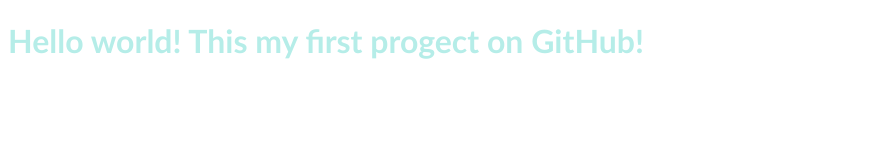
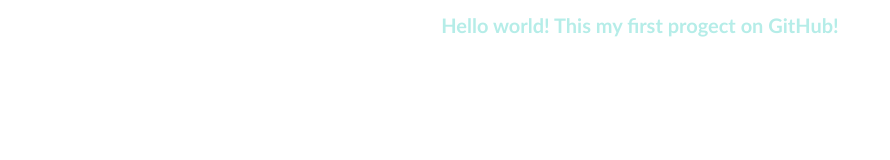
Before and after one commit to IxaneX10/Html, a plain HTML site: page index.html in a window 1280 px wide. Shown: the whole page, without its empty margins (0-890 px from the left). Drawn offline with Linux system fonts and the light colour scheme.

Commit message:
Изменения в css

```diff
--- a/index.html
+++ b/index.html
@@ -9,9 +9,6 @@
 </head>
 <body>
     <h1 class="hi">Hello world! This my first progect on GitHub!</h1>
-    <div class="container">
-        <p></p>
-    </div>
 
 </body>
 </html>
--- a/styles.css
+++ b/styles.css
@@ -5,6 +5,8 @@
 .hi {
     color: rgb(181, 237, 232);
     font-family: candara;
-    font-weight: 20px;
+    font-weight: 600;
+    font-size: 20px;
+    text-align: center;
 
 }
```
